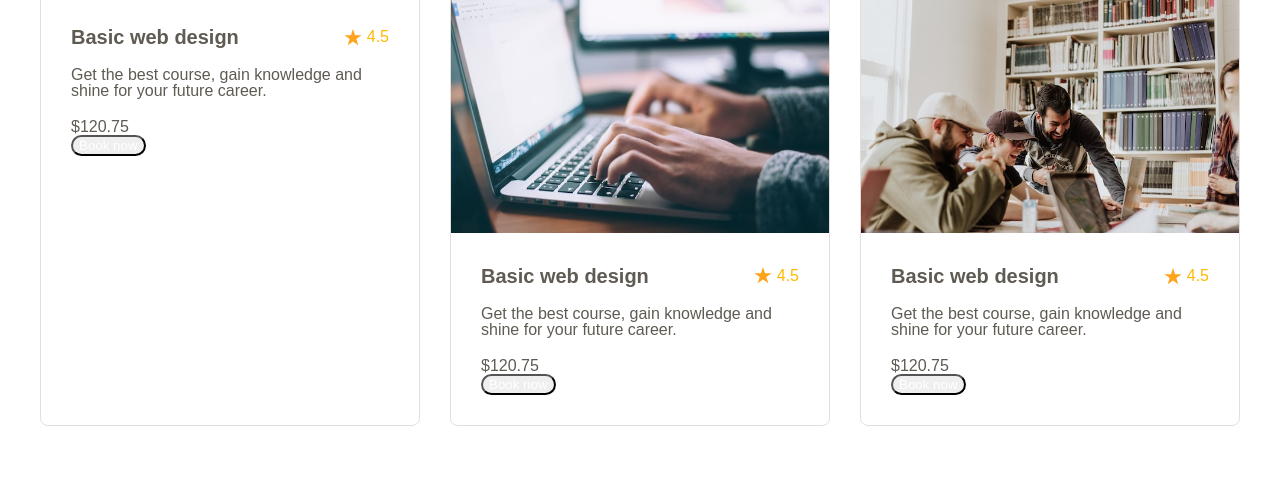
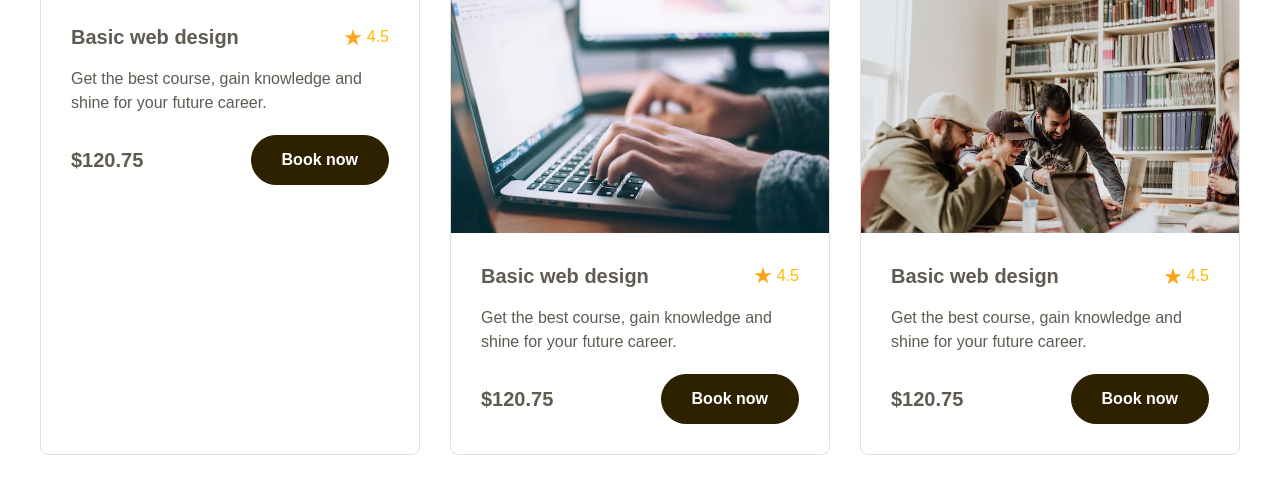
Before and after one commit to tthphat/UX-UI-Web-Layout, a plain HTML site: page index.html in a window 1280 px wide. Shown: the part 1178-1671 px from the top of the page. Drawn offline with Linux system fonts and the light colour scheme; files whose address does not match are found by name.

Commit message:
style(body): add style of button cta for section one illustration

```diff
--- a/assets/css/base.css
+++ b/assets/css/base.css
@@ -29,5 +29,17 @@ body{
 }
 
 .button-card{
+    padding: 15px 30px;
+    background-color: var(--third-color);
+    border: 1px solid var(--third-color);
+    color: white;
+    font-weight: 600;
+    font-size: 16px;
+    transition: all 0.3s ease;
+    cursor: pointer;
+}
 
+.button-card:hover{
+    background-color: white;
+    color: var(--third-color);
 }
--- a/assets/css/style.css
+++ b/assets/css/style.css
@@ -302,4 +302,20 @@
     color: var(--fourth-color);
 }
 
+.section-one .inner-wrap .thumbnails .inner-box .content .desc{
+    line-height: 1.5;
+}
+
+.section-one .inner-wrap .thumbnails .inner-box .content .btn-buy{
+    display: flex;
+    justify-content: space-between;
+    align-items: center;
+}
+
+.section-one .inner-wrap .thumbnails .inner-box .content .btn-buy p{
+    font-size: 20px;
+    font-weight: 600;
+}
+
+
 /* End Section one */
--- a/index.html
+++ b/index.html
@@ -130,7 +130,7 @@
                             <p class="desc">Get the best course, gain knowledge and shine for your future career.</p>
                             <div class="btn-buy">
                                 <p>$120.75</p>
-                                <button class="button button-one">Book now</button>
+                                <button class="button button-card">Book now</button>
                             </div>
                         </div>
                     </div>
@@ -149,7 +149,7 @@
                             <p class="desc">Get the best course, gain knowledge and shine for your future career.</p>
                             <div class="btn-buy">
                                 <p>$120.75</p>
-                                <button class="button button-one">Book now</button>
+                                <button class="button button-card">Book now</button>
                             </div>
                        </div>
                     </div>
@@ -168,7 +168,7 @@
                             <p class="desc">Get the best course, gain knowledge and shine for your future career.</p>
                             <div class="btn-buy">
                                 <p>$120.75</p>
-                                <button class="button button-one">Book now</button>
+                                <button class="button button-card">Book now</button>
                             </div>
                         </div>
                     </div>
```
